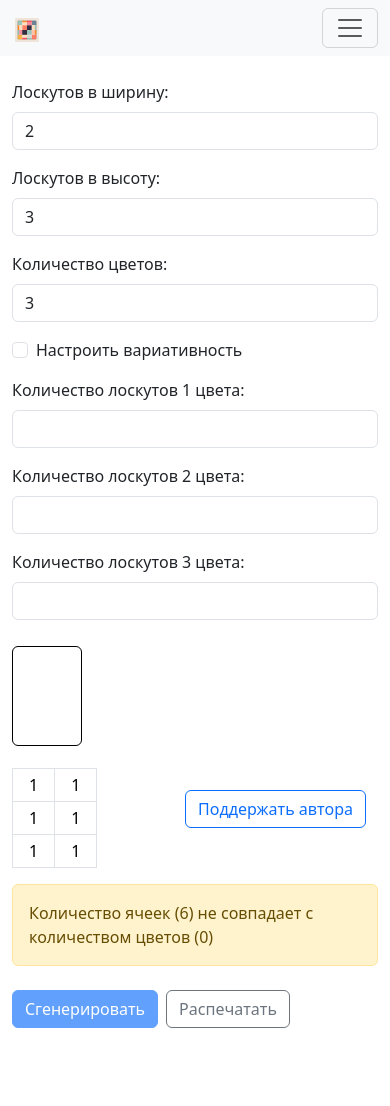
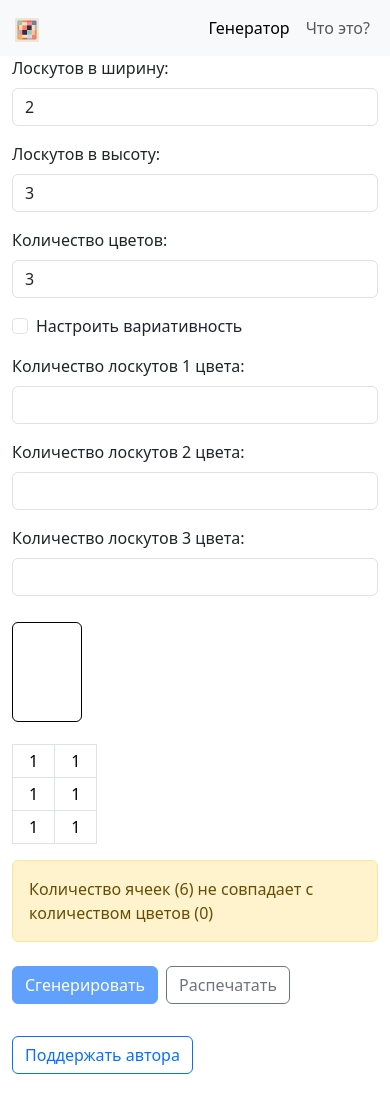
Before and after one commit to abyrate/blanket-front, a Vue app: page / in a window 390 px wide. Built offline with nearby package versions, Linux system fonts and the light colour scheme.

Commit message:
Исправил дизайн и стили

```diff
--- a/src/App.vue
+++ b/src/App.vue
@@ -1,51 +1,38 @@
 <template>
-    <nav class="navbar navbar-expand-lg bg-body-tertiary">
+    <nav class="navbar navbar-expand bg-body-tertiary">
         <div class="container-fluid">
             <a class="navbar-brand" href="#">
                 <img src="icon.svg" alt="Bootstrap" width="30" height="24">
             </a>
-            <button
-                class="navbar-toggler"
-                type="button"
-                data-bs-toggle="collapse"
-                data-bs-target="#navbarSupportedContent"
-                aria-controls="navbarSupportedContent"
-                aria-expanded="false"
-                aria-label="Toggle navigation"
-                @click="toggleMenu"
-            >
-                <span class="navbar-toggler-icon" />
-            </button>
-            <div id="navbarSupportedContent" :class="{'show': isShowingMenu}" class="collapse navbar-collapse">
-                <ul class="navbar-nav me-auto mb-2 mb-lg-0">
+            <ul class="navbar-nav">
                 <li class="nav-item">
-                        <router-link class="nav-link" :to="{name: 'index'}" active-class="active" @click="closeMenu">
+                    <router-link class="nav-link" :to="{name: 'index'}" active-class="active">
                         Генератор
                     </router-link>
                 </li>
                 <li class="nav-item">
-                        <router-link class="nav-link" :to="{name: 'about'}" active-class="active" @click="closeMenu">
-                            Что это
+                    <router-link class="nav-link" :to="{name: 'about'}" active-class="active">
+                        Что это?
                     </router-link>
                 </li>
             </ul>
         </div>
-        </div>
     </nav>
-    <div class="container-fluid" @click="closeMenu">
+    <div class="container-fluid pb-2" @click="closeMenu">
         <router-view />
-    </div>
-    <div class="sticky-bottom text-end">
-        <div class="pb-3 pe-4">
+        <div class="my-4 d-block d-sm-block d-md-none d-lg-none d-xl-none d-xxl-none">
             <a target="_blank" class="btn btn-outline-primary d-print-none" href="https://pay.cloudtips.ru/p/99b3202e" @click="donateAction">Поддержать автора</a>
         </div>
+    </div>
+    <div class="position-absolute bottom-0 end-0 m-4 text-end d-none d-sm-none d-md-block d-lg-block d-xl-block d-xxl-block">
+        <a target="_blank" class="btn btn-outline-primary d-print-none" href="https://pay.cloudtips.ru/p/99b3202e" @click="donateAction">Поддержать автора</a>
     </div>
 </template>
 
 <script setup>
-import { ref } from 'vue'
+// import { ref } from 'vue'
 
-const isShowingMenu = ref(false)
+// const isShowingMenu = ref(false)
 
 if (process.env.NODE_ENV === 'production') {
     document?.ym(process.env.VUE_APP_YM_COUNTER, 'init', {
@@ -63,11 +50,11 @@ function donateAction() {
     }
 }
 
-function toggleMenu() {
-    isShowingMenu.value = !isShowingMenu.value
-}
+// function toggleMenu() {
+//     isShowingMenu.value = !isShowingMenu.value
+// }
 
-function closeMenu() {
-    isShowingMenu.value = false
-}
+// function closeMenu() {
+//     isShowingMenu.value = false
+// }
 </script>
--- a/src/components/ResultPalette.vue
+++ b/src/components/ResultPalette.vue
@@ -49,9 +49,9 @@
     <div v-if="mainStore.width * mainStore.height !== compared" class="alert alert-warning d-print-none" role="alert">
         Количество ячеек ({{ mainStore.width * mainStore.height }}) не совпадает с количеством цветов ({{ compared }})
     </div>
-    <div class="my-4 d-print-none">
-        <button class="btn btn-primary" :disabled="mainStore.width * mainStore.height !== compared" @click="generateImage">Сгенерировать</button>
-        <button type="button" class="btn btn-outline-secondary ms-2" @click="print">Распечатать</button>
+    <div class="d-print-none">
+        <button class="btn btn-primary my-2 me-2" :disabled="mainStore.width * mainStore.height !== compared" @click="generateImage">Сгенерировать</button>
+        <button type="button" class="btn btn-outline-secondary my-2" @click="print">Распечатать</button>
     </div>
 </template>
 
--- a/src/pages/Index.vue
+++ b/src/pages/Index.vue
@@ -1,5 +1,5 @@
 <template>
-    <div class="row mt-4">
+    <div class="row">
         <div class="col-sm-4 d-print-none">
             <BaseSetting />
         </div>
```
Lines whose indentation alone changed are shown as unchanged.
